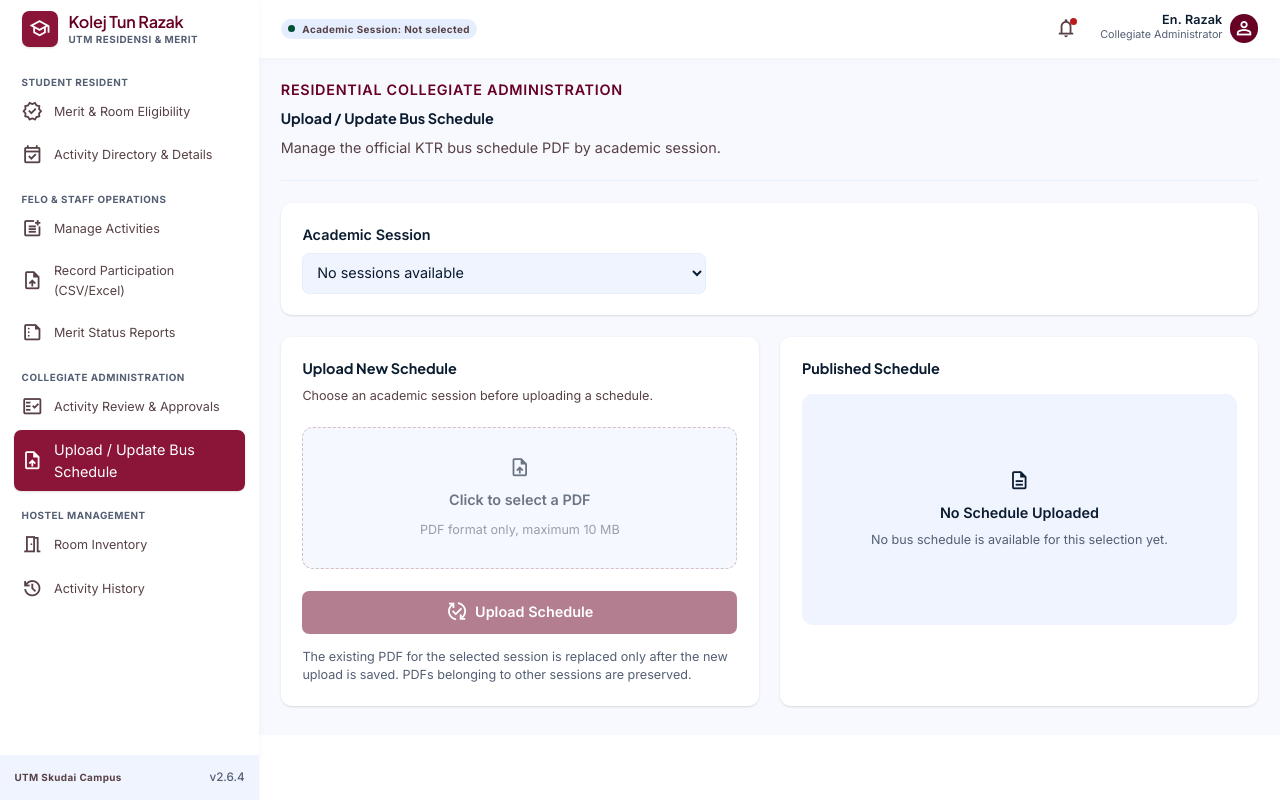
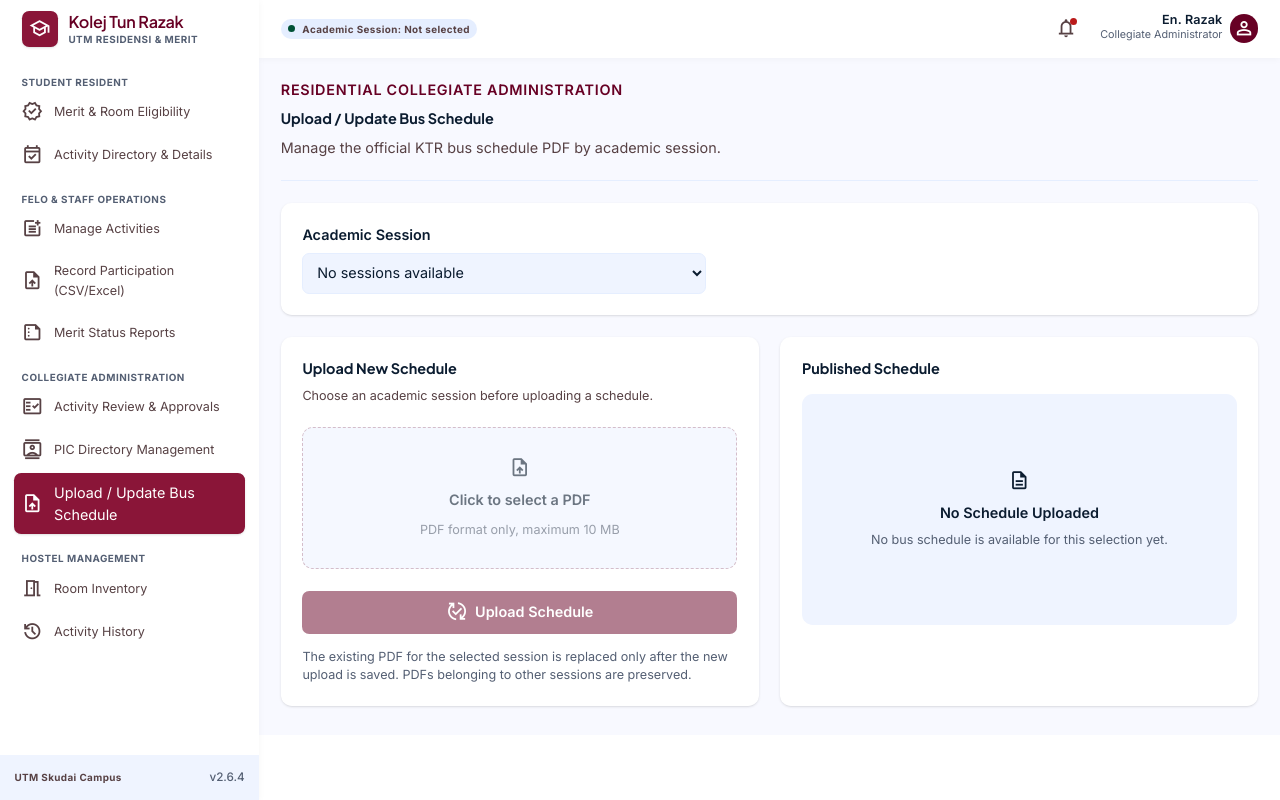
Before and after one commit to zulaikha-hashim/KTR-Connect, a Laravel app: page /admin/bus-schedule in a window 1280 px wide. Run offline with Laravel 12, Linux system fonts and the light colour scheme; data that the repository does not hold is empty; style sheets or scripts are compiled from the project's sources; parts of the project's set-up code (start-up, migrations or seed data) failed here and were passed over; some libraries are stand-ins or nearby versions.

Commit message:
Update collegiate administration sidebar

```diff
--- a/resources/js/Pages/BusSchedule.jsx
+++ b/resources/js/Pages/BusSchedule.jsx
@@ -11,6 +11,12 @@ const navigationSections = [
         icon: 'fact_check',
         path: 'activity-reviews-and-approvals',
         href: '/admin',
+      },
+      {
+        label: 'PIC Directory Management',
+        icon: 'contacts',
+        path: 'pic-directory-management',
+        href: '/admin/pic-directory',
       },
       {
         label: 'Upload / Update Bus Schedule',
--- a/resources/js/Pages/PicDirectoryManagement.jsx
+++ b/resources/js/Pages/PicDirectoryManagement.jsx
@@ -18,6 +18,12 @@ const navigationSections = [
         icon: 'fact_check',
         path: 'activity-reviews-and-approvals',
         href: '/admin',
+      },
+      {
+        label: 'Upload / Update Bus Schedule',
+        icon: 'upload_file',
+        path: 'bus-schedule',
+        href: '/admin/bus-schedule',
       },
     ],
   },
--- a/resources/js/Pages/Staff.jsx
+++ b/resources/js/Pages/Staff.jsx
@@ -21,8 +21,12 @@ const staffNavigation = [
   {
     title: 'Collegiate Administration',
     items: [
-      { label: 'Activity Review & Approvals', icon: 'fact_check', path: 'activity-reviews-and-approvals', href: '/admin' },
-
+      {
+      label: 'Activity Review & Approvals',
+      icon: 'fact_check',
+      path: 'activity-reviews-and-approvals',
+      href: '/admin',
+      },
       {
         label: 'PIC Directory Management',
         icon: 'contacts',
@@ -30,6 +34,12 @@ const staffNavigation = [
         href: '/admin/pic-directory',
         active: false,
       },
+      {
+      label: 'Upload / Update Bus Schedule',
+      icon: 'upload_file',
+      path: 'bus-schedule',
+      href: '/admin/bus-schedule',
+    },
 
     ],
   },
```
